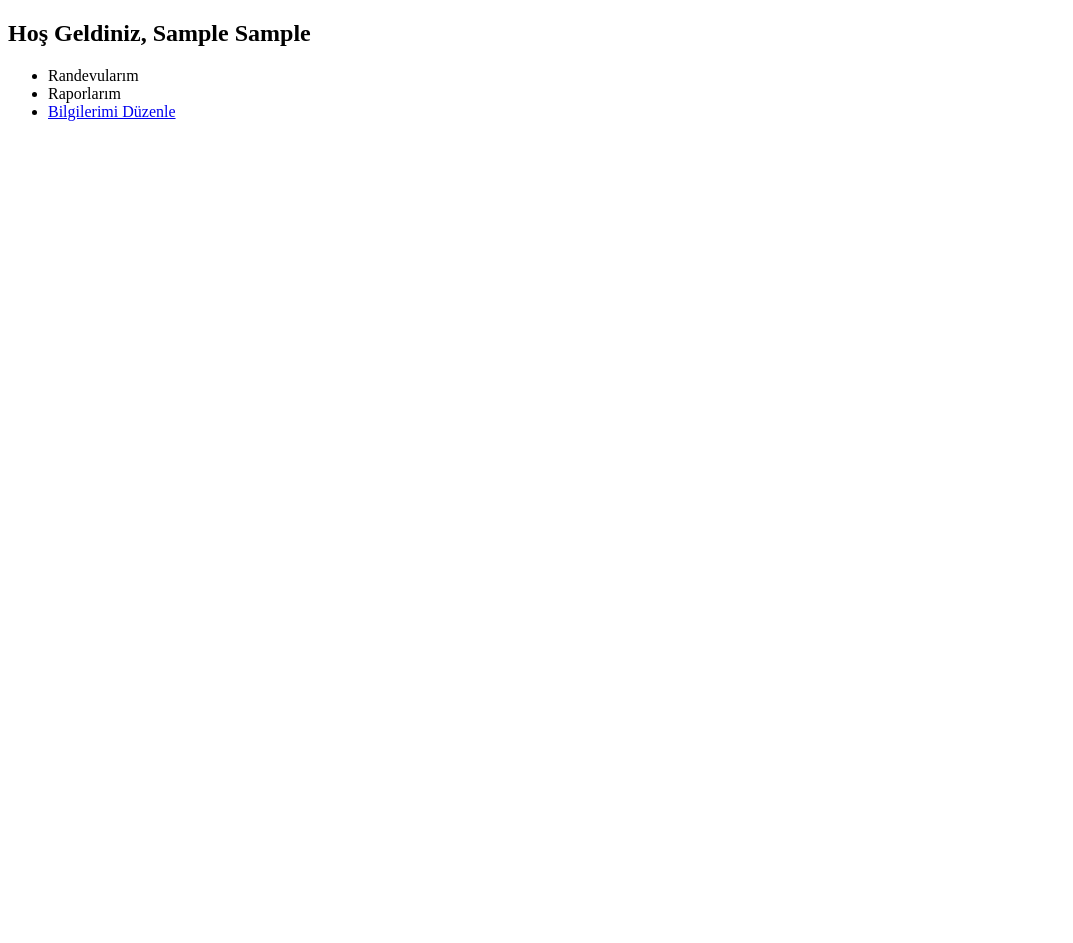
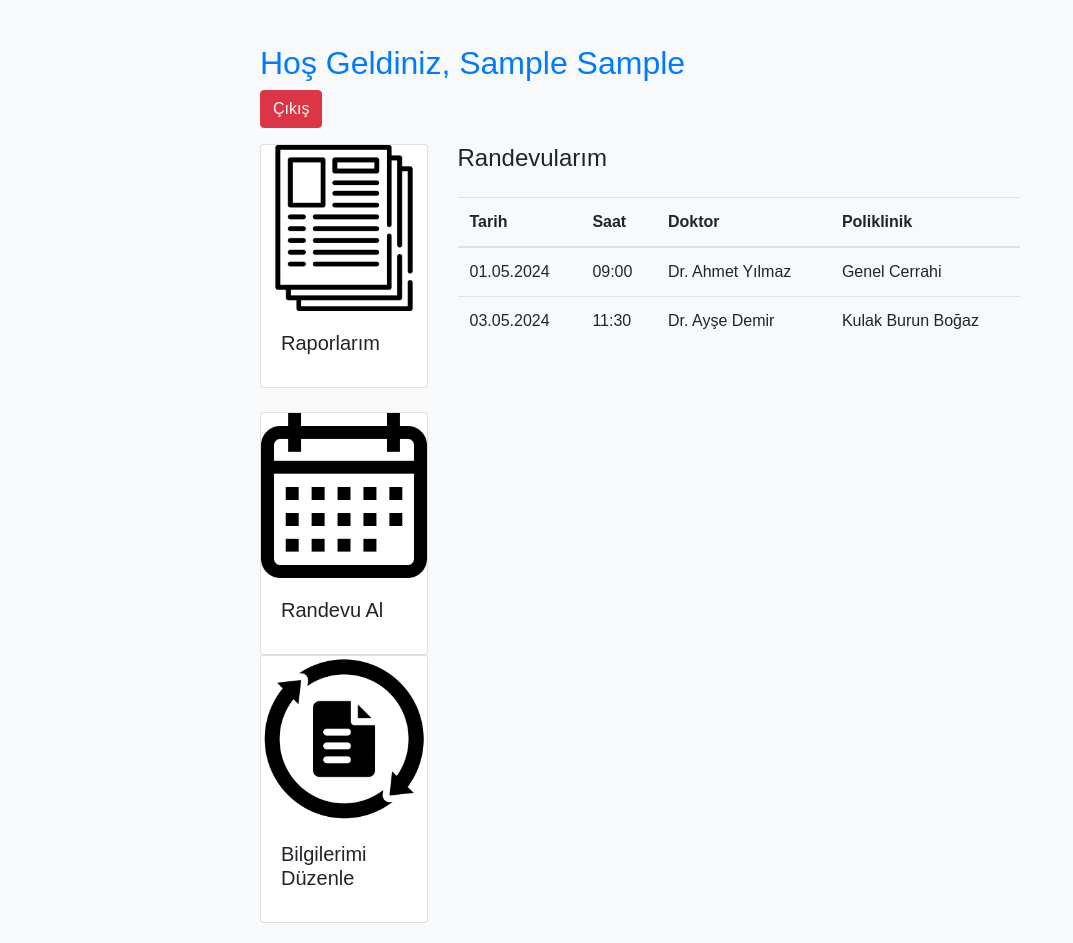
Before and after one commit to AyazAktas/prolab2.3, a Django app: template prolab3/HastaneUyg/templates/patient_page.html in a window 1280 px wide. Shown: the whole page, without its empty margins (0-1073 px from the left). Before the commit the page ends 121 px from the top, so only its background shows below. Run offline with Django 5.2, Linux system fonts and the light colour scheme; the template is opened without the code that fills it: values that come from a table or form of the project are taken from there, others are empty; tables that the repository leaves empty hold one stand-in row (values such as "Sample post"); some libraries are stand-ins or nearby versions.

Commit message:
Hasta sayfası tasarlandı

```diff
--- /dev/null
+++ b/prolab3/HastaneUyg/templates/patient_page.css
@@ -0,0 +1,36 @@
+/* style.css */
+
+body {
+    font-family: Arial, sans-serif;
+    background-color: #f8f9fa;
+    margin: 0;
+    padding: 0;
+}
+
+.container {
+    max-width: 800px;
+    margin: 0 auto;
+    padding: 20px;
+}
+
+h2 {
+    color: #007bff;
+}
+
+ul {
+    list-style-type: none;
+    padding: 0;
+}
+
+li {
+    margin-bottom: 10px;
+}
+
+a {
+    color: #007bff;
+    text-decoration: none;
+}
+
+a:hover {
+    text-decoration: underline;
+}
--- a/prolab3/HastaneUyg/templates/patient_page.html
+++ b/prolab3/HastaneUyg/templates/patient_page.html
@@ -4,14 +4,74 @@
     <meta charset="UTF-8">
     <meta name="viewport" content="width=device-width, initial-scale=1.0">
     <title>Hasta Sayfası</title>
+    <link rel="stylesheet" href="https://stackpath.bootstrapcdn.com/bootstrap/4.5.2/css/bootstrap.min.css">
+    <link rel="stylesheet" href="patient_page.css">
 </head>
 <body>
-    <h2>Hoş Geldiniz, {{ hasta.hastaAdi }} {{ hasta.hastaSoyadi }}</h2>
-    <ul>
-
-        <li>Randevularım</li>
-        <li>Raporlarım</li>
-        <li><a href="{% url 'patient_info' hasta.idHasta %}">Bilgilerimi Düzenle</a></li>
-    </ul>
+    <div class="container">
+        <div class="row mt-4">
+            <div class="col-md-10">
+                <h2>Hoş Geldiniz, {{ hasta.hastaAdi }} {{ hasta.hastaSoyadi }}</h2>
+            </div>
+            <div class="col-md-3">
+                <a href="{% url 'logout' %}" class="btn btn-danger">Çıkış</a>
+            </div>
+        </div>
+        <div class="row mt-3">
+            <div class="col-md-3">
+                <div class="card mb-4">
+                    <img src="raporlar_resmi.jpg" class="card-img-top" alt="Raporlar">
+                    <div class="card-body">
+                        <h5 class="card-title">Raporlarım</h5>
+                    </div>
+                    <a href="{% url 'raporlar' %}" class="stretched-link"></a>
+                </div>
+                <div class="card">
+                    <img src="randevular_resmi.jpg" class="card-img-top" alt="Randevular">
+                    <div class="card-body">
+                        <h5 class="card-title">Randevu Al</h5>
+                    </div>
+                    <a href="{% url 'randevu_al' %}" class="stretched-link"></a>
+                </div>
+                <div class="card">
+                    <img src="bilgilerimi_duzenle_resmi.jpg" class="card-img-top" alt="Bilgilerimi Düzenle">
+                    <div class="card-body">
+                        <h5 class="card-title">Bilgilerimi Düzenle</h5>
+                    </div>
+                    <a href="{% url 'patient_info' hasta.idHasta %}" class="stretched-link"></a>
+                </div>
+            </div>
+            <div class="col-md-9">
+                <h4 class="mb-4">Randevularım</h4>
+                <table class="table">
+                    <thead>
+                        <tr>
+                            <th scope="col">Tarih</th>
+                            <th scope="col">Saat</th>
+                            <th scope="col">Doktor</th>
+                            <th scope="col">Poliklinik</th>
+                        </tr>
+                    </thead>
+                    <tbody>
+                        <!-- Buraya Python veya Django kodu eklenecek -->
+                        <!-- Örnek veri: -->
+                        <tr>
+                            <td>01.05.2024</td>
+                            <td>09:00</td>
+                            <td>Dr. Ahmet Yılmaz</td>
+                            <td>Genel Cerrahi</td>
+                        </tr>
+                        <tr>
+                            <td>03.05.2024</td>
+                            <td>11:30</td>
+                            <td>Dr. Ayşe Demir</td>
+                            <td>Kulak Burun Boğaz</td>
+                        </tr>
+                        <!-- Döngü ile dinamik olarak veri eklemesi yapılabilir -->
+                    </tbody>
+                </table>
+            </div>
+        </div>
+    </div>
 </body>
 </html>
```
Also changed, not shown: prolab3/HastaneUyg/templates/bilgilerimi_duzenle_resmi.jpg (added), prolab3/HastaneUyg/templates/randevular_resmi.jpg (added), prolab3/HastaneUyg/templates/raporlar_resmi.jpg (added).
